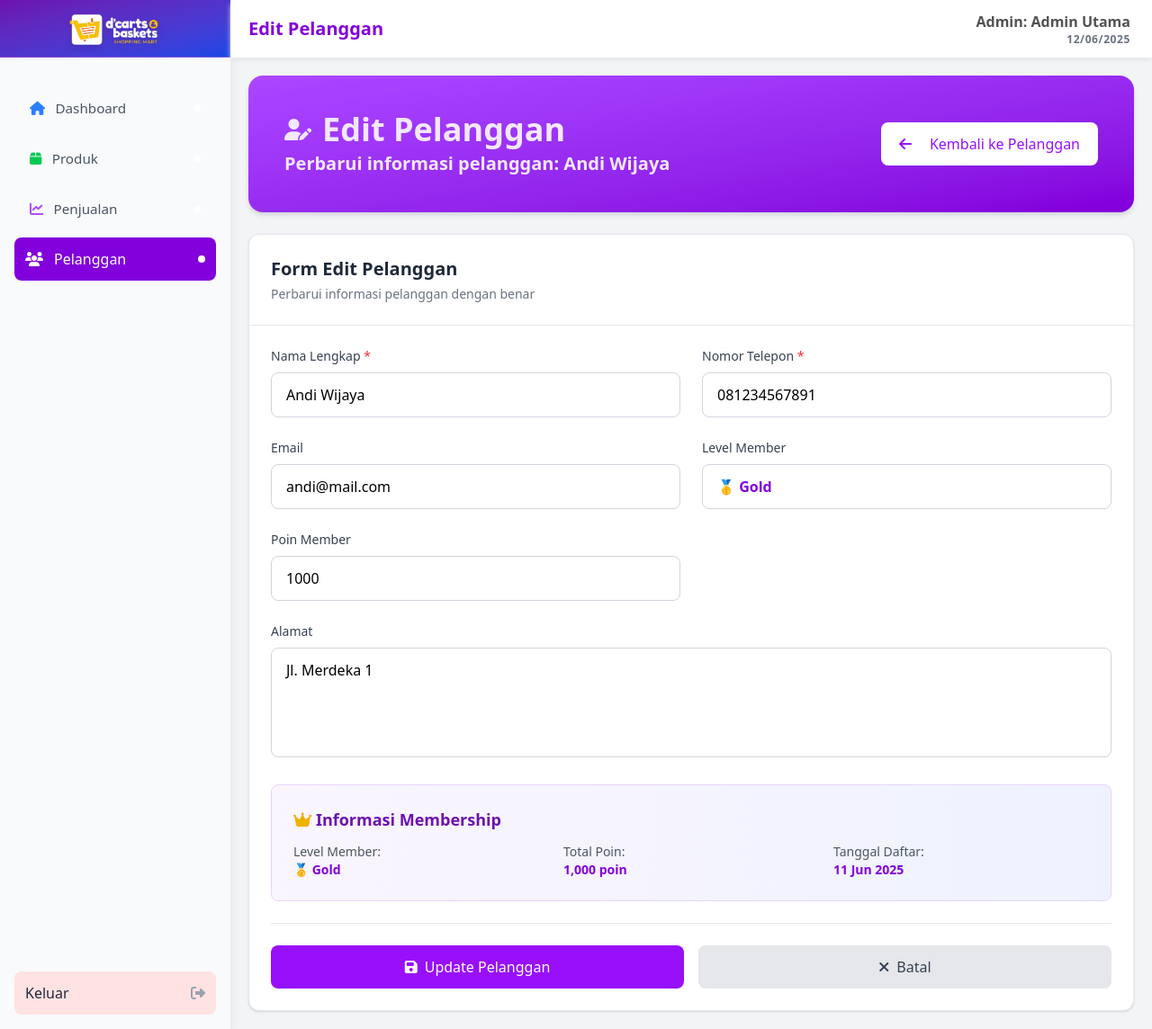
After one commit to DuloeW/point-of-selles-sederhana, a PHP site: page /pages/update-pelanggan-view.php?id_pelanggan=1 in a window 1280 px wide. The commit adds this page. Shown: the whole page at 90% size. Run offline with PHP 8.4, Linux system fonts and the light colour scheme; a user stored in the database is signed in; data comes from the database, SQL or seed files in the repository; style sheets or scripts are compiled from the project's sources.

Commit message:
pelanggan

```diff
--- /dev/null
+++ b/pages/update-pelanggan-view.php
@@ -0,0 +1,199 @@
+<?php
+// Authentication middleware - must be at the top
+require_once '../middleware/auth_middleware.php';
+requireAuth(['admin', 'kasir']); // Admin and kasir can access update customer
+
+require '../utils/tools_util.php';
+require '../utils/pelanggan_util.php';
+
+// Cek apakah id_pelanggan ada di URL
+if (!isset($_GET['id_pelanggan'])) {
+    echo "<script>alert('ID pelanggan tidak ditemukan!');window.location='pelanggan-view.php';</script>";
+    exit;
+}
+
+$id_pelanggan = $_GET['id_pelanggan'];
+$pelanggan = getPelangganById($id_pelanggan);
+if (empty($pelanggan)) {
+    echo "<script>alert('Data pelanggan tidak ditemukan!');window.location='pelanggan-view.php';</script>";
+    exit;
+}
+
+?>
+
+<!DOCTYPE html>
+<html lang="en">
+
+<head>
+    <meta charset="UTF-8">
+    <meta name="viewport" content="width=device-width, initial-scale=1.0">
+    <title>Edit Pelanggan</title>
+    <link rel="stylesheet" href="../assets/output.css">
+    <link rel="stylesheet" href="https://cdnjs.cloudflare.com/ajax/libs/font-awesome/6.7.2/css/all.min.css" integrity="sha512-Evv84Mr4kqVGRNSgIGL/F/aIDqQb7xQ2vcrdIwxfjThSH8CSR7PBEakCr51Ck+w+/U6swU2Im1vVX0SVk9ABhg==" crossorigin="anonymous" referrerpolicy="no-referrer" />
+</head>
+
+<body class="flex w-full h-screen bg-gray-100">
+    <?php
+    $active = 4; // Set active menu item for Pelanggan
+    include '../components/sidebar.php'
+    ?>
+    <div class="flex-1 flex flex-col">
+        <?php
+        $title = "Edit Pelanggan";
+        include '../components/header-page.php'
+        ?>
+
+        <main class="flex-1 flex flex-col space-y-6 w-full h-screen p-5 overflow-y-auto">
+            <!-- Header Section -->
+            <div class="p-10 flex items-center justify-between bg-gradient-to-br from-purple-500 to-purple-700 rounded-2xl text-white shadow-md shadow-gray-300">
+                <div class="text-purple-100">
+                    <div class="flex items-center gap-3">
+                        <i class="fa-solid fa-user-edit text-2xl"></i>
+                        <p class="font-bold text-4xl">Edit Pelanggan</p>
+                    </div>
+                    <p class="mt-1 text-xl font-semibold text-purple-100">Perbarui informasi pelanggan: <?= htmlspecialchars($pelanggan['nama_lengkap']) ?></p>
+                </div>
+                <div>
+                    <a href="pelanggan-view.php" class="flex items-center gap-5 px-5 py-3 rounded-lg bg-white text-purple-600 hover:bg-gray-50 transition-colors">
+                        <i class="fa-solid fa-arrow-left"></i>
+                        <p>Kembali ke Pelanggan</p>
+                    </a>
+                </div>
+            </div>
+
+            <!-- Form Section -->
+            <div class="bg-white rounded-xl shadow-sm border border-gray-200">
+                <div class="p-6 border-b border-gray-200">
+                    <h2 class="text-xl font-semibold text-gray-800">Form Edit Pelanggan</h2>
+                    <p class="text-gray-500 text-sm mt-1">Perbarui informasi pelanggan dengan benar</p>
+                </div>
+
+                <div class="p-6">
+                    <form method="post" action="../handler/update_pelanggan_handler.php" class="space-y-6">
+                        <input type="hidden" name="id_pelanggan" value="<?= $pelanggan['id_pelanggan']; ?>">
+
+                        <div class="grid grid-cols-1 lg:grid-cols-2 gap-6">
+                            <!-- Nama Lengkap -->
+                            <div>
+                                <label for="nama_lengkap" class="block text-sm font-medium text-gray-700 mb-2">
+                                    Nama Lengkap <span class="text-red-500">*</span>
+                                </label>
+                                <input type="text" name="nama_lengkap" id="nama_lengkap" required
+                                    value="<?= htmlspecialchars($pelanggan['nama_lengkap']); ?>"
+                                    class="w-full px-4 py-3 border border-gray-300 rounded-lg focus:ring-2 focus:ring-purple-500 focus:border-purple-500 outline-none transition-colors"
+                                    placeholder="Masukkan nama lengkap">
+                            </div>
+
+                            <!-- Telepon -->
+                            <div>
+                                <label for="telepon" class="block text-sm font-medium text-gray-700 mb-2">
+                                    Nomor Telepon <span class="text-red-500">*</span>
+                                </label>
+                                <input type="tel" name="telepon" id="telepon" required
+                                    value="<?= htmlspecialchars($pelanggan['telepon']); ?>"
+                                    class="w-full px-4 py-3 border border-gray-300 rounded-lg focus:ring-2 focus:ring-purple-500 focus:border-purple-500 outline-none transition-colors"
+                                    placeholder="Contoh: 081234567890">
+                            </div>
+
+                            <!-- Email -->
+                            <div>
+                                <label for="email" class="block text-sm font-medium text-gray-700 mb-2">
+                                    Email
+                                </label>
+                                <input type="email" name="email" id="email"
+                                    value="<?= htmlspecialchars($pelanggan['email']); ?>"
+                                    class="w-full px-4 py-3 border border-gray-300 rounded-lg focus:ring-2 focus:ring-purple-500 focus:border-purple-500 outline-none transition-colors"
+                                    placeholder="Masukkan email">
+                            </div>
+
+                            <!-- Level Member (Display only if exists) -->
+                            <?php if (!empty($pelanggan['level_member'])): ?>
+                                <div>
+                                    <label for="level_member" class="block text-sm font-medium text-gray-700 mb-2">
+                                        Level Member
+                                    </label>
+                                    <p class="w-full px-4 py-3 border border-gray-300 rounded-lg focus:ring-2 focus:ring-purple-500 focus:border-purple-500 outline-none transition-colors">
+                                        <span class="font-semibold text-purple-700">
+                                            <?php
+                                            $level_icons = ['Bronze' => '🥉', 'Silver' => '🥈', 'Gold' => '🥇'];
+                                            echo $level_icons[$pelanggan['level_member']] . ' ' . $pelanggan['level_member'];
+                                            ?>
+                                        </span>
+                                    </p>
+                                </div>
+
+                                <!-- Poin Member -->
+                                <div>
+                                    <label for="poin" class="block text-sm font-medium text-gray-700 mb-2">
+                                        Poin Member
+                                    </label>
+                                    <input type="number" name="poin" id="poin" min="0"
+                                        value="<?= $pelanggan['poin'] ?? 0; ?>"
+                                        class="w-full px-4 py-3 border border-gray-300 rounded-lg focus:ring-2 focus:ring-purple-500 focus:border-purple-500 outline-none transition-colors"
+                                        placeholder="Jumlah poin">
+                                </div>
+                            <?php endif; ?>
+                        </div>
+
+                        <!-- Alamat (Full Width) -->
+                        <div>
+                            <label for="alamat" class="block text-sm font-medium text-gray-700 mb-2">
+                                Alamat
+                            </label>
+                            <textarea name="alamat" id="alamat" rows="4"
+                                class="w-full px-4 py-3 border border-gray-300 rounded-lg focus:ring-2 focus:ring-purple-500 focus:border-purple-500 outline-none transition-colors resize-none"
+                                placeholder="Masukkan alamat lengkap..."><?= htmlspecialchars($pelanggan['alamat']); ?></textarea>
+                        </div>
+
+                        <!-- Membership Info (if exists) -->
+                        <?php if (!empty($pelanggan['level_member'])): ?>
+                            <div class="bg-gradient-to-r from-purple-50 to-indigo-50 border border-purple-200 rounded-lg p-6">
+                                <h3 class="text-lg font-semibold text-purple-800 mb-3">
+                                    <i class="fa-solid fa-crown text-yellow-500"></i>
+                                    Informasi Membership
+                                </h3>
+                                <div class="grid grid-cols-1 md:grid-cols-3 gap-4 text-sm">
+                                    <div>
+                                        <p class="text-gray-600">Level Member:</p>
+                                        <p class="font-semibold text-purple-700">
+                                            <?php
+                                            $level_icons = ['Bronze' => '🥉', 'Silver' => '🥈', 'Gold' => '🥇'];
+                                            echo $level_icons[$pelanggan['level_member']] . ' ' . $pelanggan['level_member'];
+                                            ?>
+                                        </p>
+                                    </div>
+                                    <div>
+                                        <p class="text-gray-600">Total Poin:</p>
+                                        <p class="font-semibold text-purple-700"><?= number_format($pelanggan['poin'] ?? 0); ?> poin</p>
+                                    </div>
+                                    <div>
+                                        <p class="text-gray-600">Tanggal Daftar:</p>
+                                        <p class="font-semibold text-purple-700">
+                                            <?= !empty($pelanggan['tanggal_daftar']) ? date('d M Y', strtotime($pelanggan['tanggal_daftar'])) : '-'; ?>
+                                        </p>
+                                    </div>
+                                </div>
+                            </div>
+                        <?php endif; ?>
+
+                        <!-- Submit Buttons -->
+                        <div class="flex gap-4 pt-6 border-t border-gray-200">
+                            <button type="submit"
+                                class="flex-1 bg-purple-600 text-white py-3 px-6 rounded-lg hover:bg-purple-700 transition-colors font-medium flex items-center justify-center gap-2">
+                                <i class="fa-solid fa-save"></i>
+                                Update Pelanggan
+                            </button>
+                            <a href="pelanggan-view.php"
+                                class="flex-1 bg-gray-200 text-gray-700 py-3 px-6 rounded-lg hover:bg-gray-300 transition-colors font-medium flex items-center justify-center gap-2 text-decoration-none">
+                                <i class="fa-solid fa-times"></i>
+                                Batal
+                            </a>
+                        </div>
+                    </form>
+                </div>
+            </div>
+        </main>
+    </div>
+</body>
+
+</html>
--- a/utils/pelanggan_util.php
+++ b/utils/pelanggan_util.php
@@ -79,15 +79,30 @@ function getPelangganByNomorHp($keyword)
 
     if ($keyword !== '') {
         $keyword = mysqli_real_escape_string($koneksi, $keyword);
-        $query = "SELECT p.nama_lengkap, p.telepon, p.alamat, p.email, m.poin
+        $query = "SELECT p.id_pelanggan, p.nama_lengkap, p.telepon, p.alamat, p.email, m.poin
               FROM pelanggan p
               LEFT JOIN member m ON p.id_pelanggan = m.id_pelanggan
               WHERE p.telepon LIKE '%$keyword%'";
     } else {
-        $query = "SELECT p.nama_lengkap, p.telepon, p.alamat, p.email, m.poin
+        $query = "SELECT p.id_pelanggan, p.nama_lengkap, p.telepon, p.alamat, p.email, m.poin
               FROM pelanggan p
               LEFT JOIN member m ON p.id_pelanggan = m.id_pelanggan";
     }
 
     return mysqli_query($koneksi, $query);
 }
+
+function getPelangganById($id_pelanggan)
+{
+    global $koneksi;
+
+    $id_pelanggan = mysqli_real_escape_string($koneksi, $id_pelanggan);
+    $query = "SELECT p.id_pelanggan, p.nama_lengkap, p.telepon, p.alamat, p.email,
+                     m.level_member, m.poin, m.tanggal_daftar
+              FROM pelanggan p
+              LEFT JOIN member m ON p.id_pelanggan = m.id_pelanggan
+              WHERE p.id_pelanggan = '$id_pelanggan'";
+
+    $result = mysqli_query($koneksi, $query);
+    return $result ? mysqli_fetch_assoc($result) : [];
+}
```
Also changed, not shown: handler/update_pelanggan_handler.php (added, +78 -0 lines), pages/pelanggan-view.php (+8 -3 lines).
